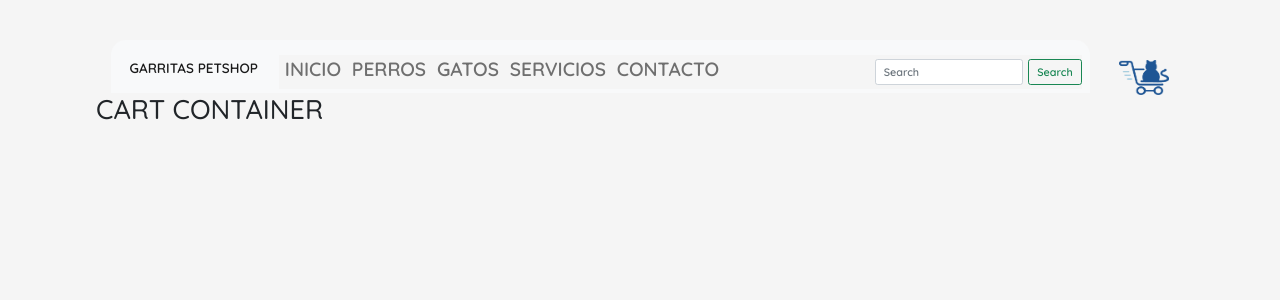
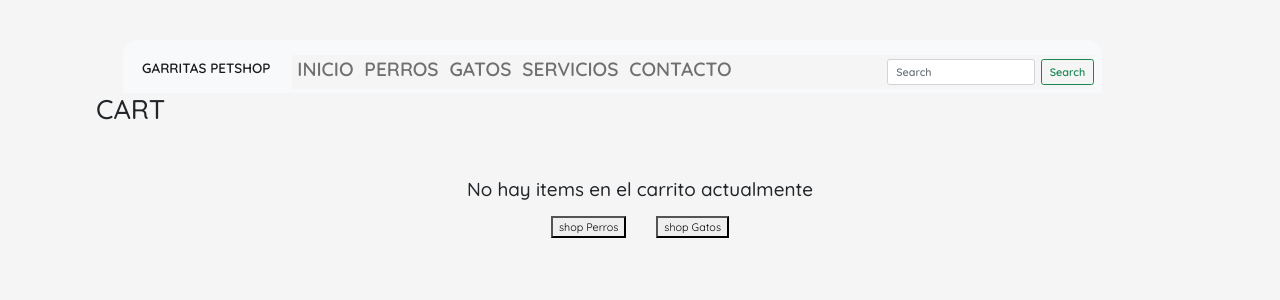
Before and after one commit to SantiagoPaezDeLaTorre/Garritas, a React (Create React App) app in the folder GarritasPetshop/myapp/: page /cart in a window 1280 px wide. Shown: the top 300 px of the page. Built offline with nearby package versions, Linux system fonts and the light colour scheme.

Commit message:
changes context

```diff
--- a/GarritasPetshop/myapp/src/App.js
+++ b/GarritasPetshop/myapp/src/App.js
@@ -29,7 +29,6 @@ const App = () => {
         </div>
       </CartProvider>
     </Router>
-
   );
 };
 
--- a/GarritasPetshop/myapp/src/Containers/ItemDetailContainer/ItemDetailContainer.js
+++ b/GarritasPetshop/myapp/src/Containers/ItemDetailContainer/ItemDetailContainer.js
@@ -7,22 +7,18 @@ import { CartContext } from "../../components/CartContext";
 const ItemDetailContainer = () => {
 
   let {id} = useParams();
-  console.log("id");
-  console.log(id);
 
   let itemClicked = {};
   const [itemDetails, setItemDetails] = useState({});
   const [isLoading, setIsLoading] = useState(true);
   const [counterRender, setCounterRender] = useState(true);
-  const [cart, setCart] =  useContext(CartContext);
+  const {addItemsToCart, cart} =  useContext(CartContext);
 
   useEffect(() => {
     async function fetchData() {
       try {
         const response = await fetch('/products.json');
         const results = await response.json();
-        console.log("results");
-        console.log(results);
         itemClicked = results.find(item => item.id.toString() === id);
         setItemDetails(itemClicked);
       }
@@ -46,19 +42,11 @@ const ItemDetailContainer = () => {
         "Se agregaron al carrito " + JSON.stringify(counter) + " productos."
       );
     }
-
-
-    setCart((prevState) => {
-      return [...prevState, itemDetails];
-    });
-
-    console.log("cart");
-    console.log(cart);
-
+    addItemsToCart(itemDetails, counter)
     setCounterRender(false);
   };
 
-
+  console.log("cart", cart);
 
   return (
     <div className="itemDetailContainer">
--- a/GarritasPetshop/myapp/src/Containers/ItemListContainer/ItemListContainer.js
+++ b/GarritasPetshop/myapp/src/Containers/ItemListContainer/ItemListContainer.js
@@ -4,10 +4,7 @@ import "./ItemListContainer.css";
 import {useParams} from 'react-router-dom';
 
 const ItemListContainer = () => {
-
   const {micategoria} = useParams();
-  console.log(micategoria);
-
   const [items, setItems] = useState([]);
   let categoryClicked = [];
 
--- /dev/null
+++ b/GarritasPetshop/myapp/src/components/Cart/Cart.css
@@ -0,0 +1,79 @@
+.cartContainer h1{
+    margin: 15px;
+}
+
+.cartCard{
+    width: 100%;
+    display: flex;
+    flex-direction: row;
+    margin: 15px;
+}
+
+.cartCardImg{
+    width: 10%;
+    justify-content: center;
+    justify-items: center;
+}
+.cartCardImg img{
+    display: block;
+    width: 80%;
+    margin: auto;
+    justify-self: center;
+}
+
+.cartCardData{
+    height: 40%;
+    width: 70%;
+    display: flex;
+    flex-direction: row;
+    justify-content: space-between;
+}
+.cartCardData p{
+    display: inline-block;
+    font-size: 1.7vw;
+}
+.cartCardName{
+    width: 65%;
+}
+.cartCardCantidad{
+    width: 15%;
+}
+.aaa{
+    padding-inline: 15px;
+    white-space: nowrap;
+    text-overflow: ellipsis;
+}
+
+.cartCardPrice{
+    height: 40%;
+}
+.cartCardPrice p{
+    display: inline-block;
+    font-size: 1.9vw;
+}
+.cartCardData b{
+    font-size: 1.8vw;
+    padding-inline: 30px;
+}
+.cartItemRemover{
+    height: 40%;
+    padding: 7px 30px;
+}
+.cartCardPrice{
+    height: 40%;
+}
+
+.emptyCartBtn{
+    display: flex;
+    flex-direction: row;
+    justify-content: flex-end;
+    padding-right: 65px;
+}
+
+.precioTotal{
+    display: flex;
+    flex-direction: row;
+    justify-content: flex-end;
+    padding-right: 65px;
+    margin-top: 15px;
+}
--- a/GarritasPetshop/myapp/src/components/Cart/Cart.js
+++ b/GarritasPetshop/myapp/src/components/Cart/Cart.js
@@ -1,37 +1,53 @@
-import React, {useContext} from "react";
+import React, { useContext, useEffect } from "react";
 import { CartContext } from "../CartContext";
-import ItemList from "../ItemList/ItemList";
+import CartEmpty from "./CartEmpty";
+import "./Cart.css";
 
 const CartContainer = () => {
-    const [cart, setCart] = useContext(CartContext);
-    console.log("context");
-    console.log(cart);
+    const { cart, setCart, removeItem, precioTotal, cantidadTotal} = useContext(CartContext);
 
-
-
-
-    // !!!!!!!!!!!!!!!!!!!!!!!!!!!!!!!!!!!
-    // !!!!!!!!!!!!!!!!!!!!!!!!!!!!!!!!!!!
-        //esto va a ir en el context, y distinto
-    // !!!!!!!!!!!!!!!!!!!!!!!!!!!!!!!!!!!
-    // !!!!!!!!!!!!!!!!!!!!!!!!!!!!!!!!!!!
-    const removeItem = (id) => {
-        const arrayFiltrado = cart.filter((item) => item.id !== id);
-        console.log(arrayFiltrado);
-        setCart(arrayFiltrado);
-    }
-    // !!!!!!!!!!!!!!!!!!!!!!!!!!!!!!!!!!!
-    // !!!!!!!!!!!!!!!!!!!!!!!!!!!!!!!!!!!
-    // !!!!!!!!!!!!!!!!!!!!!!!!!!!!!!!!!!!
-    // !!!!!!!!!!!!!!!!!!!!!!!!!!!!!!!!!!!
+    //useEffect para ver mi cart cada vez que es modificado
+    useEffect(
+        () => {
+            console.log(cart);
+        }
+        , [cart])
 
     return (
-    <div className="cartContainer">
-        <h1>CART CONTAINER</h1>
         <div>
-            {cart.map((item) => {return <p onClick={() => removeItem(item.id)} key={item.id}>{item.id}</p>})}
+            <div className="cartContainer-items" className={cantidadTotal}>
+                <h1>CART</h1>
+                <div className="cartContainer">
+                    {cart.map((item) =>
+                        <div key={item.id} className="cartCard">
+                            <div className="cartCardImg">
+                                <img src={item.img}></img>
+                            </div>
+                            <div className="cartCardData">
+                                <div className="cartCardName">
+                                    <p className="aaa">{item.nombre}</p>
+                                </div>
+                                <div className="cartCardCantidad">
+                                    <b>x {item.cantidad}</b>
+                                </div>
+                            </div>
+                            <div className="cartCardPrice">
+                                <p>${item.cantidad * item.precio}</p>
+                            </div>
+                            <div className="cartItemRemover">
+                                <button onClick={() => removeItem(item.id)}> x</button>
+                            </div>
+                        </div>)}
+                </div>
+                <div className="emptyCartBtn" >
+                    {(cantidadTotal!==0)? <button onClick={() => setCart([])}> Vaciar carrito</button> : <p></p>}
+
+                </div>
+                <div className="precioTotal">{(cantidadTotal!==0)?<h3>PRECIO TOTAL: {precioTotal}</h3>: <p></p>}</div>
+            </div>
+            {cart.length == 0 ? <CartEmpty/> : <p></p>}
         </div>
-    </div>
+
     );
 };
 
--- /dev/null
+++ b/GarritasPetshop/myapp/src/components/Cart/CartEmpty.css
@@ -0,0 +1,15 @@
+
+.emptyCart{
+    width: 75%;
+    margin: 10px auto;
+    display: flex;
+    flex-direction: column;
+    align-items: center;
+}
+.emptyCartBtns {
+    display: flex;
+    flex-direction: row;
+}
+.emptyCartBtns button{
+    margin: 10px 15px;
+}
--- /dev/null
+++ b/GarritasPetshop/myapp/src/components/Cart/CartEmpty.js
@@ -0,0 +1,24 @@
+import React from "react";
+import { Link } from 'react-router-dom';
+import "./CartEmpty.css";
+
+const CartEmpty = () => {
+
+    return (
+        <div className="emptyCart" >
+            <h3>No hay items en el carrito actualmente</h3>
+            <div className="emptyCartBtns">
+                <Link to="/categoria/perros">
+                    <button> shop Perros </button>
+                </Link>
+                <Link to="/categoria/gatos">
+                    <button> shop Gatos </button>
+                </Link>
+            </div>
+
+
+        </div>
+    );
+}
+
+export default CartEmpty;
--- a/GarritasPetshop/myapp/src/components/CartContext.js
+++ b/GarritasPetshop/myapp/src/components/CartContext.js
@@ -1,19 +1,53 @@
-import React, {createContext, useState} from 'react';
+import React, { createContext, useEffect, useState } from 'react';
 
 export const CartContext = createContext();
 
-
-
-
-export const CartProvider = ({children}) => {
+export const CartProvider = ({ children }) => {
 
     const [cart, setCart] = useState([]);
+    const [cantidadTotal, setCantidadTotal] = useState(0);
+    const [precioTotal, setPrecioTotal] = useState(0);
+    let isEmpty = "carritoVacio";
+
+    const addItemsToCart = (itemDetails, cantidad) => {
+        setCart((prevState) => {
+            //Verifico que un item no esté antes de agregar el objeto entero
+            let alreadyOnCart = prevState.findIndex(item => item.id == itemDetails.id);
+            if (alreadyOnCart == -1) {
+                prevState = [...prevState, { ...itemDetails, cantidad }]
+            }
+            else {
+                prevState[alreadyOnCart].cantidad += cantidad
+            }
+            return prevState;
+        });
+
+    }
+
+    useEffect(() => {
+
+        //Calculo la cantidad de items, este valor irá al cartWidget
+        let totalItems = cart.reduce((a, b) => a + b.cantidad, 0);
+        console.table({ cantidadTotal, cart });
+        setCantidadTotal(totalItems);
+        //Calculo el importe total de compra
+        let totalPrice = 0;
+        for (let item of cart){
+            let precioT = item.precio*item.cantidad;
+            totalPrice += precioT;
+        }
+        setPrecioTotal(totalPrice);
+    }, [cart])
+
+    function removeItem(itemId) {
+        setCart((prevState) => prevState.filter(item => item.id != itemId))
+    }
 
 
 
     return (
-        <CartContext.Provider value={[cart, setCart]}>
+        <CartContext.Provider value={{ cart, setCart, addItemsToCart, removeItem, cantidadTotal, precioTotal}}>
             {children}
         </CartContext.Provider>
     )
-};
+}
--- a/GarritasPetshop/myapp/src/components/CartWidget/CartWidget.js
+++ b/GarritasPetshop/myapp/src/components/CartWidget/CartWidget.js
@@ -1,8 +1,17 @@
+import React, {useContext} from "react";
+import { CartContext } from "../CartContext";
+
 import cartImage from '../../assets/images/carrito.png'
 
-const CartWidget = () =>{
-    return(
-        <img className="cartWidget" src={cartImage} alt="cart"/>
+
+const CartWidget = () => {
+    const {cantidadTotal} = useContext(CartContext)
+    return (
+        <div>
+            <img className="cartWidget" src={cartImage} alt="cart" />
+            <h5> {cantidadTotal} </h5>
+        </div>
+
     )
 }
 
--- a/GarritasPetshop/myapp/src/components/ItemDetail/ItemDetail.js
+++ b/GarritasPetshop/myapp/src/components/ItemDetail/ItemDetail.js
@@ -6,7 +6,6 @@ import {Link} from 'react-router-dom';
 
 const ItemDetail = ({ itemDetails, onAddToCart, counterRender, setCounterRender  }) => {
 
-  console.log(counterRender);
   return (
     <div className="itemDetail">
       <div className="itemDetailLeft">
--- a/GarritasPetshop/myapp/src/components/NavBar/NavBar.js
+++ b/GarritasPetshop/myapp/src/components/NavBar/NavBar.js
@@ -7,11 +7,14 @@ import {
   FormControl,
   Button,
 } from "react-bootstrap";
+import React, {useContext} from "react";
+import { CartContext } from "../CartContext";
 import CartWidget from "../CartWidget/CartWidget";
-import { Link, useNavigate } from 'react-router-dom';
+import {Link, useNavigate} from 'react-router-dom';
 
 const NavBar = ({setCategoryId}) => {
 
+  const {cantidadTotal} = useContext(CartContext);
   const navigate = useNavigate();
   function handlerCategory(category) {
     if (category === "perros"){
@@ -21,8 +24,8 @@ const NavBar = ({setCategoryId}) => {
       setCategoryId(2)
     }
     navigate.push(`/${category}`);
+  }
 
-  }
   return (
     <div className="navbarContainer">
       <Navbar bg="light" expand="lg" className="navegacion">
@@ -39,10 +42,10 @@ const NavBar = ({setCategoryId}) => {
               <Nav.Link as={Link} to="/" className="nav-link" >
                 INICIO
               </Nav.Link>
-              <Nav.Link as={Link} to="/categoria/perros" className="nav-link" onClick={() => handlerCategory("perros")}>
+              <Nav.Link as={Link} to="/categoria/perros" className="nav-link" >
                 PERROS
               </Nav.Link>
-              <Nav.Link as={Link} to="/categoria/gatos" className="nav-link" onClick={() => handlerCategory("gatos")}>
+              <Nav.Link as={Link} to="/categoria/gatos" className="nav-link" >
                 GATOS
               </Nav.Link>
               <Nav.Link as={Link} to="/servicios" href="#servicios" className="nav-link">
@@ -65,7 +68,7 @@ const NavBar = ({setCategoryId}) => {
         </Container>
       </Navbar>
       <Link to="/cart">
-        <CartWidget />
+        { (cantidadTotal !== 0) ? <CartWidget /> : <p></p>}
       </Link>
     </div>
   );
```
